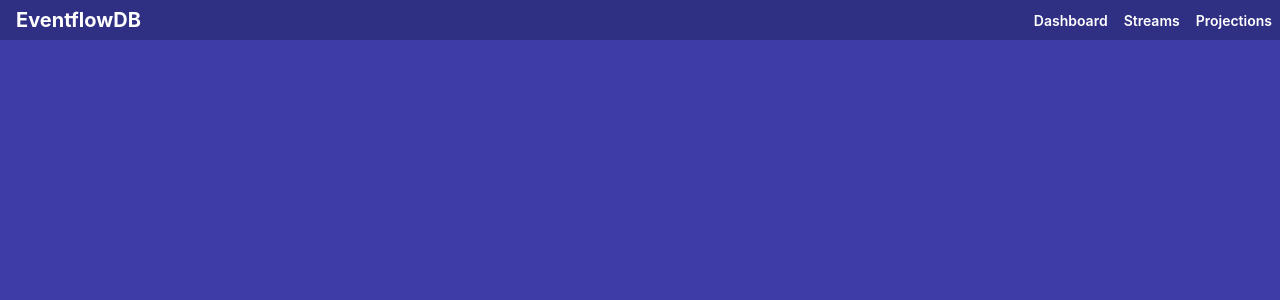
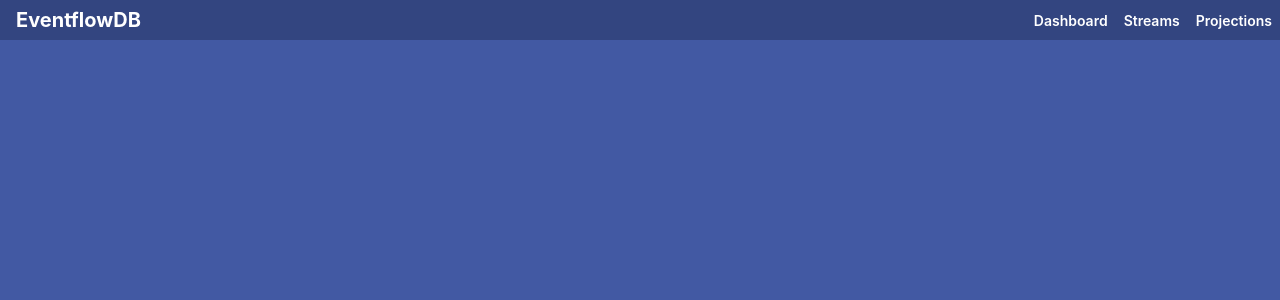
Before and after one commit to KajJagtenberg/eventdb, a Next.js app in the folder v2/webui/: page / in a window 1280 px wide. Shown: the top 300 px of the page. Built offline with nearby package versions, Linux system fonts and the light colour scheme.

Commit message:
Updated theme

```diff
--- a/v2/webui/package.json
+++ b/v2/webui/package.json
@@ -6,7 +6,8 @@
     "dev": "next dev",
     "build": "next build",
     "start": "next start",
-    "export": "next build && next export"
+    "export": "next build && next export",
+    "format": "prettier --write \"./**/*.ts\" \"./**/*.tsx\""
   },
   "dependencies": {
     "@apollo/client": "^3.3.12",
@@ -22,6 +23,7 @@
   "devDependencies": {
     "@types/node": "^14.14.35",
     "@types/react": "^17.0.3",
+    "prettier": "^2.2.1",
     "typescript": "^4.2.3"
   }
 }
--- a/v2/webui/pages/_app.tsx
+++ b/v2/webui/pages/_app.tsx
@@ -3,6 +3,7 @@ import { ChakraProvider } from '@chakra-ui/react';
 import { theme } from '../theme';
 
 const client = new ApolloClient({
+  uri: 'http://127.0.0.1:16543/graphql',
   cache: new InMemoryCache(),
 });
 
--- a/v2/webui/theme.ts
+++ b/v2/webui/theme.ts
@@ -3,16 +3,16 @@ import { extendTheme } from '@chakra-ui/react';
 export const theme = extendTheme({
   colors: {
     brand: {
-      50: '#ebebff',
-      100: '#c6c7ef',
-      200: '#a1a1de',
-      300: '#7c7cd0',
-      400: '#5756c1',
-      500: '#3e3da8',
-      600: '#2f2f83',
-      700: '#21225f',
-      800: '#13143b',
-      900: '#06061a',
+      50: '#ebefff',
+      100: '#c7d0ed',
+      200: '#a3b1db',
+      300: '#7f92cc',
+      400: '#5c72bd',
+      500: '#4259a3',
+      600: '#334580',
+      700: '#24315c',
+      800: '#131e39',
+      900: '#040a18',
     },
   },
 });
```
Also changed, not shown: v2/webui/components/StreamsTable.tsx (+19 -2 lines), 1 other file (tests, documents, lock files or other folders).
